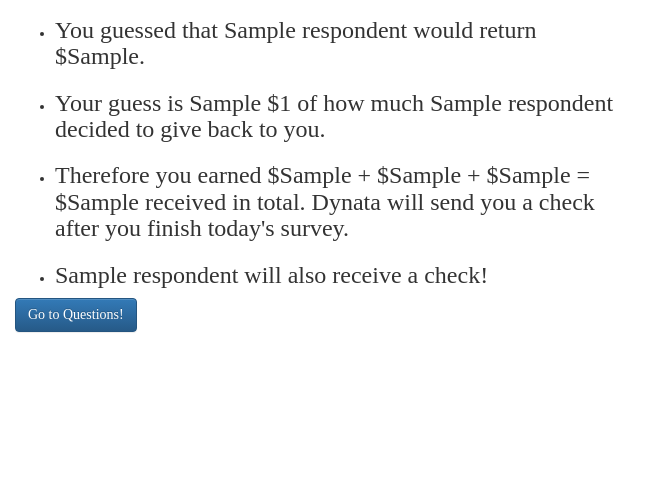
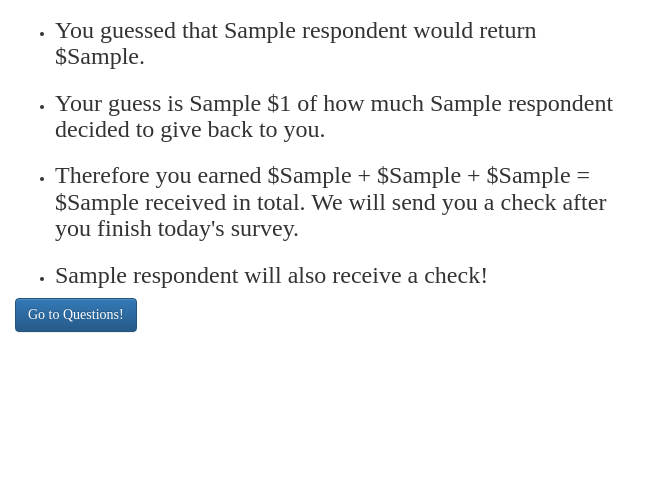
Before and after one commit to umsi/Online-Study-Game, a Django app: template games/invest_game/templates/compare.html in a window 1280 px wide. Shown: the part 172-654 px from the top of the page, without its empty margins (0-659 px from the left). Run offline with Django 3.2, Linux system fonts and the light colour scheme; data comes from the database, SQL or seed files in the repository; tables that the repository leaves empty hold one stand-in row (values such as "Sample post"); the template is opened without the code that fills it: values that come from a table or form of the project are taken from there, most other values are stand-ins (such as "Sample title", 1, 10 or a date in 2020); some libraries are stand-ins or nearby versions.

Commit message:
refactor(compare.html): content tweak

```diff
--- a/games/invest_game/templates/compare.html
+++ b/games/invest_game/templates/compare.html
@@ -25,7 +25,7 @@
     <li>
       <h3>
         Therefore you earned ${{user_left}} + ${{respondent_investment}} + ${{user_bonus}} =
-        ${{received}} in total. Dynata will send you a check after you finish today's survey.
+        ${{received}} in total. We will send you a check after you finish today's survey.
       </h3>
     </li>
     <li>
```
